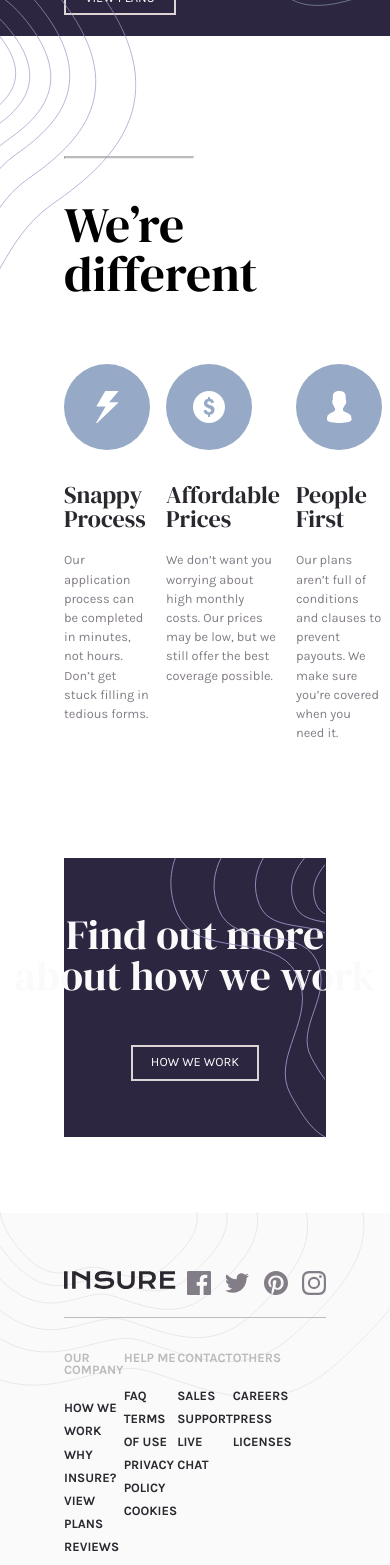
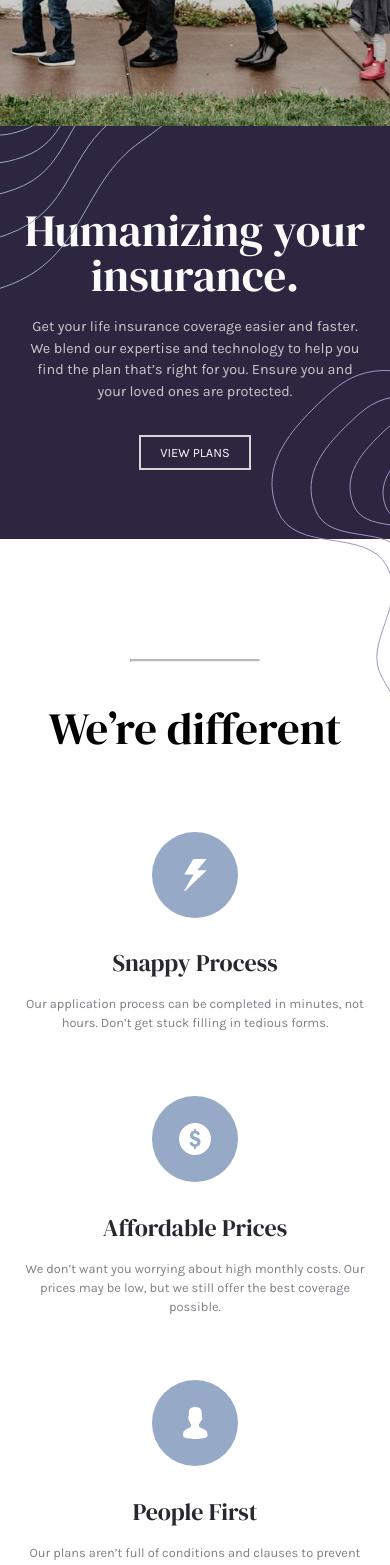
Before and after one commit to pperdana/frontend-mentor, a React (Vite) app in the folder insure-landing-page/: page / in a window 390 px wide. Shown: the part 420-1985 px from the top of the page. Built offline with nearby package versions, Linux system fonts and the light colour scheme.

Commit message:
update responsive components | insure landing page

```diff
--- a/insure-landing-page/src/styles/queries.scss
+++ b/insure-landing-page/src/styles/queries.scss
@@ -127,6 +127,11 @@
 /**************************/
 
 @media (max-width: 41em) {
+  .header,
+  .container {
+    padding: 0 4rem !important;
+  }
+
   // mobile navigation
   .header {
     z-index: 9999;
@@ -205,12 +210,161 @@
     font-size: 3rem;
   }
 
+  // hero section
+  .section-hero .hero {
+    flex-direction: column-reverse;
+  }
+
+  .hero-text-box {
+    padding: 5rem 3rem;
+    .divider {
+      display: none;
+    }
+
+    text-align: center;
+  }
+
+  .hero-img-box {
+    width: 100%;
+  }
+
   // features section
+  .section-features {
+    text-align: center;
+  }
+
+  .feature-container-heading {
+    .divider {
+      display: inline-block;
+    }
+
+    .heading-secondary {
+      margin-bottom: 10rem;
+    }
+  }
+
+  .feature-container-list {
+    flex-direction: column;
+    align-items: center;
+    gap: 8rem;
+
+    .feature {
+      width: 45rem;
+    }
+  }
+  // features section
+  .cta-container .cta-text-box {
+    .heading-primary {
+      width: auto;
+    }
+  }
+  // footer section
+  .nav-container {
+    padding-right: 0;
+  }
 }
 
 /**************************/
-/* BELOW 420px */
+/* BELOW 400px */
 /**************************/
 
-@media (max-width: 27em) {
+@media (max-width: 25em) {
+  .header,
+  .container {
+    padding: 0 3rem !important;
+  }
+
+  .section-hero .hero {
+    gap: 0;
+    padding: 0 !important;
+  }
+
+  .hero-text-box {
+    // padding: ;
+    margin-bottom: 0;
+    padding: 10rem 3rem;
+
+    position: relative;
+
+    .heading-primary {
+      font-size: 5.6rem;
+    }
+
+    .hero-description {
+      margin-bottom: 5.5rem;
+      font-size: 1.8rem;
+    }
+  }
+
+  .hero-text-box::after {
+    content: "";
+    display: block;
+    position: absolute;
+    transform: translate(-50%, -50%);
+
+    width: 168px;
+    height: 165px;
+
+    top: 9.9rem;
+    left: 10rem;
+
+    background-image: url(/src/assets/images/bg-pattern-intro-left-mobile.svg);
+  }
+
+  .hero::before {
+    width: 124px;
+    height: 330px;
+
+    top: 109.8rem;
+    right: -8.4rem;
+
+    background-image: url(/src/assets/images/bg-pattern-intro-right-mobile.svg);
+  }
+
+  .hero::after {
+    display: none;
+  }
+
+  .feature-container-heading .heading-secondary {
+    font-size: 5.6rem;
+  }
+
+  .feature-container-list .feature {
+    width: auto;
+  }
+
+  .cta-container .cta-text-box {
+    padding: 8.5rem 3rem;
+  }
+
+  .logo-container {
+    .logo-col {
+      flex-direction: column;
+      align-items: center;
+      gap: 3.5rem;
+
+      margin-bottom: 4.8rem;
+    }
+
+    .divider {
+      margin-bottom: 4.8rem;
+    }
+  }
+
+  .nav-container {
+    flex-direction: column;
+    /* align-items: center; */
+    text-align: center;
+    gap: 3.6rem;
+  }
+
+  .footer::before {
+    width: 374px;
+    height: 173px;
+
+    top: 10.8rem;
+    left: 23rem;
+
+    background-image: url(/src/assets/images/bg-pattern-footer-mobile.svg);
+  }
 }
```
